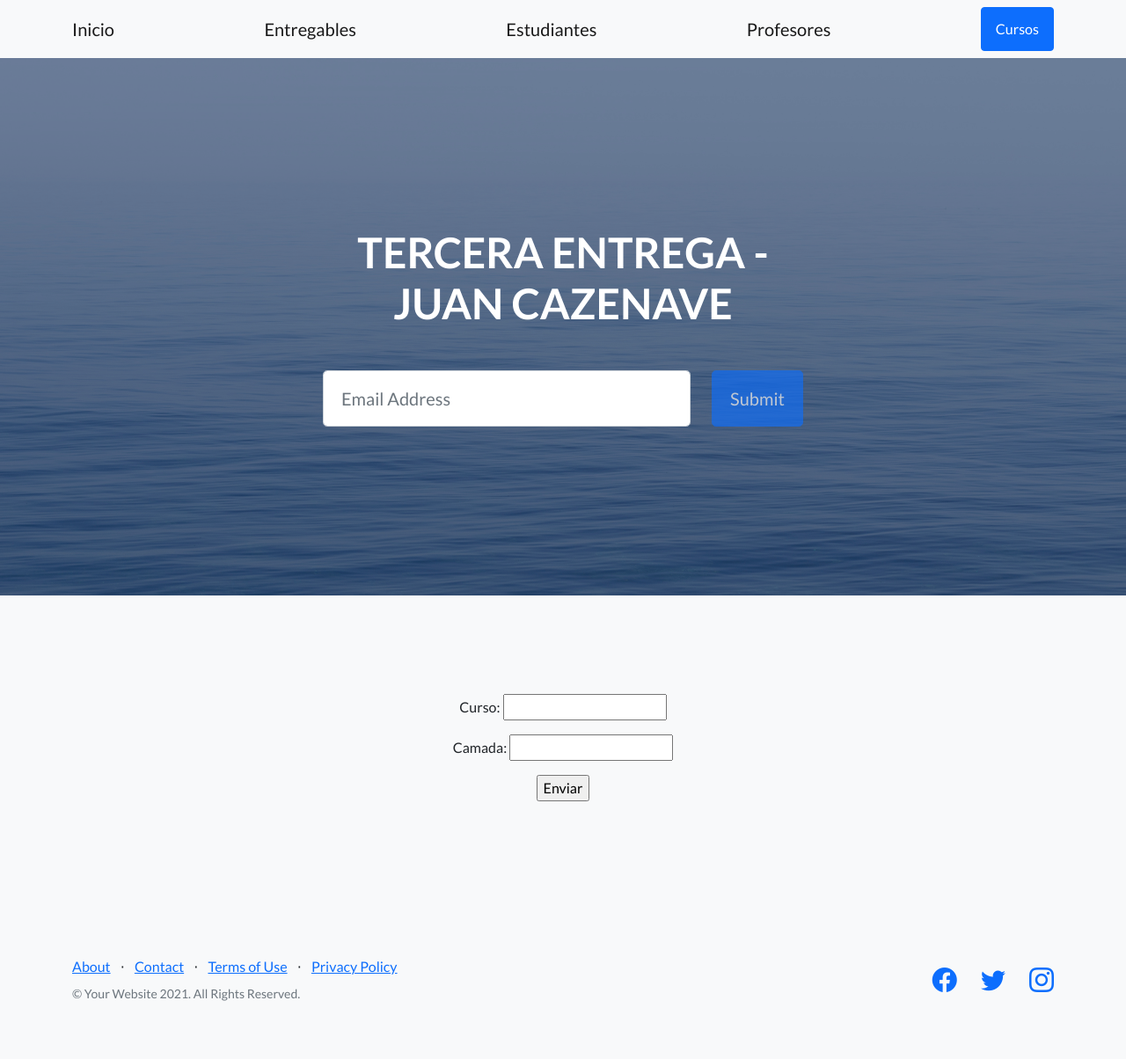
After one commit to juancazenave/tercera_entrega, a Django app: page /appproyecto3/curso-formulario/ in a window 1280 px wide. The commit adds this page. Shown: the whole page at 88% size. Run offline with Django 4.2, Linux system fonts and the light colour scheme; some libraries are stand-ins or nearby versions.

Commit message:
15022023

```diff
--- /dev/null
+++ b/AppProyecto3/templates/AppProyecto3/curso-formulario.html
@@ -0,0 +1,21 @@
+{% extends 'AppProyecto3/padre.html' %}
+
+{% block titulo %}
+Formulario - Agregar Curso
+{% endblock titulo %}
+
+{% block contenido %}
+<section class="features-icons bg-light text-center">
+    <div class="container">
+        <div class="row">
+            <div class="col-lg-12">
+                <form action="{% url 'curso-formulario' %}" method="post"></form>
+                {% csrf_token %}
+                    <p>Curso: <input type="text" name="curso"></p>
+                    <p>Camada: <input type="number" name="camada"></p>
+                    <input type="submit" value="Enviar">
+            </div>
+        </div>
+    </div>
+</section>
+{% endblock contenido %}
--- a/AppProyecto3/templates/AppProyecto3/padre.html
+++ b/AppProyecto3/templates/AppProyecto3/padre.html
@@ -6,7 +6,7 @@
         <meta name="viewport" content="width=device-width, initial-scale=1, shrink-to-fit=no" />
         <meta name="description" content="" />
         <meta name="author" content="" />
-        <title>{% block titulo %}{% endblock titulo %}</title>
+        <title>{% block titulo %}Titulo PADRE{% endblock titulo %}</title>
         <!-- Favicon-->
         <link rel="icon" type="image/x-icon" href="{% static 'Proyecto3/assets/favicon.ico' %}" />
         <!-- Bootstrap icons-->
@@ -34,7 +34,7 @@
                     <div class="col-xl-6">
                         <div class="text-center text-white">
                             <!-- Page heading-->
-                            <h1 class="mb-5">Generate more leads with a professional landing page!</h1>
+                            <h1 class="mb-5">TERCERA ENTREGA - JUAN CAZENAVE</h1>
                             <!-- Signup form-->
                             <!-- * * * * * * * * * * * * * * *-->
                             <!-- * * SB Forms Contact Form * *-->
--- a/AppProyecto3/urls.py
+++ b/AppProyecto3/urls.py
@@ -1,6 +1,6 @@
 from django.urls import path
 
-from AppProyecto3.views import inicio, profesores, estudiantes, cursos, entregables, padre
+from AppProyecto3.views import inicio, profesores, estudiantes, cursos, entregables, padre, curso_formulario
 
 urlpatterns = [
     path('', padre, name='padre'),
@@ -9,5 +9,6 @@
     path('estudiantes/', estudiantes, name='estudiantes'),
     path('cursos/', cursos, name='cursos'),
     path('entregables/', entregables, name='entregables'),
+    path('curso-formulario/', curso_formulario, name='curso-formulario')
 
 ]
--- a/AppProyecto3/views.py
+++ b/AppProyecto3/views.py
@@ -27,3 +27,12 @@
 
 def profesores(request):
     return render(request, "AppProyecto3/profesores.html")
+
+def curso_formulario(request):
+
+    if request.method == 'POST':
+        nuevo_curso = Curso(nombre=request.POST['curso'], camada=request.POST['camada'])
+        nuevo_curso.save()
+        return render(request, "AppProyecto3/inicio.html")
+
+    return render(request, "AppProyecto3/curso-formulario.html")
```
